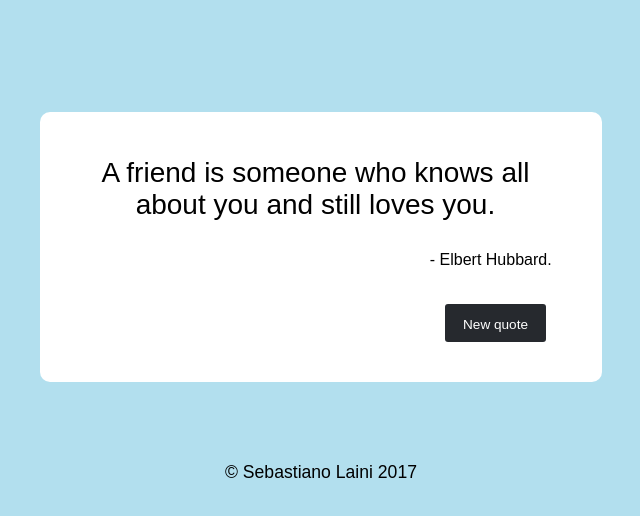
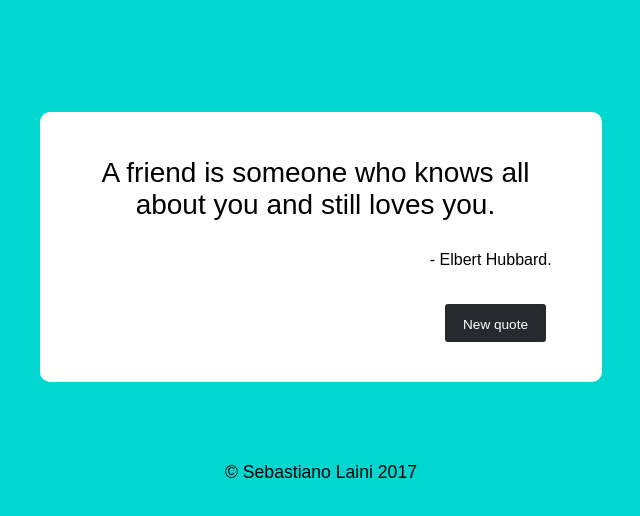
Before and after one commit to sebalaini/FCC_Random_Quote, a plain HTML site: page index.html in a window 1280 px wide. Both pictures are taken after a click on the button "New quote". Shown: the whole page, without its empty margins (319-959 px from the left). Drawn offline with nearby package versions, Linux system fonts and the light colour scheme.

Commit message:
Modify fade effect and random color

```diff
--- a/js/app.js
+++ b/js/app.js
@@ -26,17 +26,21 @@ var author = [ "Oscar Wilde.",
 	"Nelson Mandela."
 ];
 
-
-var color = ["#b2dfee", "#6dc066", "#ffd264", "#f17c67", "#7575a3", "#aa7286", "#32a2a2"];
-
 $("#text").html(quotes[0]);
 $("#author").html(author[0]);
-document.body.style.backgroundColor = color[0];
 
 $("#new_quote").on( "click", function () {
+
 	var randomNumber = Math.floor(Math.random() * (quotes.length));
-	var randomColor = Math.floor(Math.random() * (color.length));
-		$("#text").html(quotes[randomNumber]).fadeOut("400").fadeIn("400");
-		$("#author").html(author[quotes.indexOf(quotes[randomNumber])]).fadeOut("400").fadeIn("400");
-		$(document.body).css("background-color", color[randomColor]);
+	var Rgb = 'rgb(' + (Math.floor(Math.random() * 256)) + ',' + (Math.floor(Math.random() * 256)) + ',' + (Math.floor(Math.random() * 256)) + ')';
+
+		$("#text").fadeOut(300, function(){
+			$("#text").html(quotes[randomNumber]).fadeIn(400);
+		});
+
+		$("#author").fadeOut(300, function(){
+			$("#author").html(author[quotes.indexOf(quotes[randomNumber])]).fadeIn(400);
+		});
+
+		$(document.body).css("background", Rgb);
 });
--- a/scss/base/_base.scss
+++ b/scss/base/_base.scss
@@ -9,6 +9,7 @@ BASE
 }
 
 body {
+	background: #b2dfee;
   text-align: center;
   -webkit-transition: background 1s linear;
   -moz-transition: background 1s linear;
```
Also changed, not shown: scss/layout/_containers.scss (+9 -0 lines), css/main.css, 1 other file.
